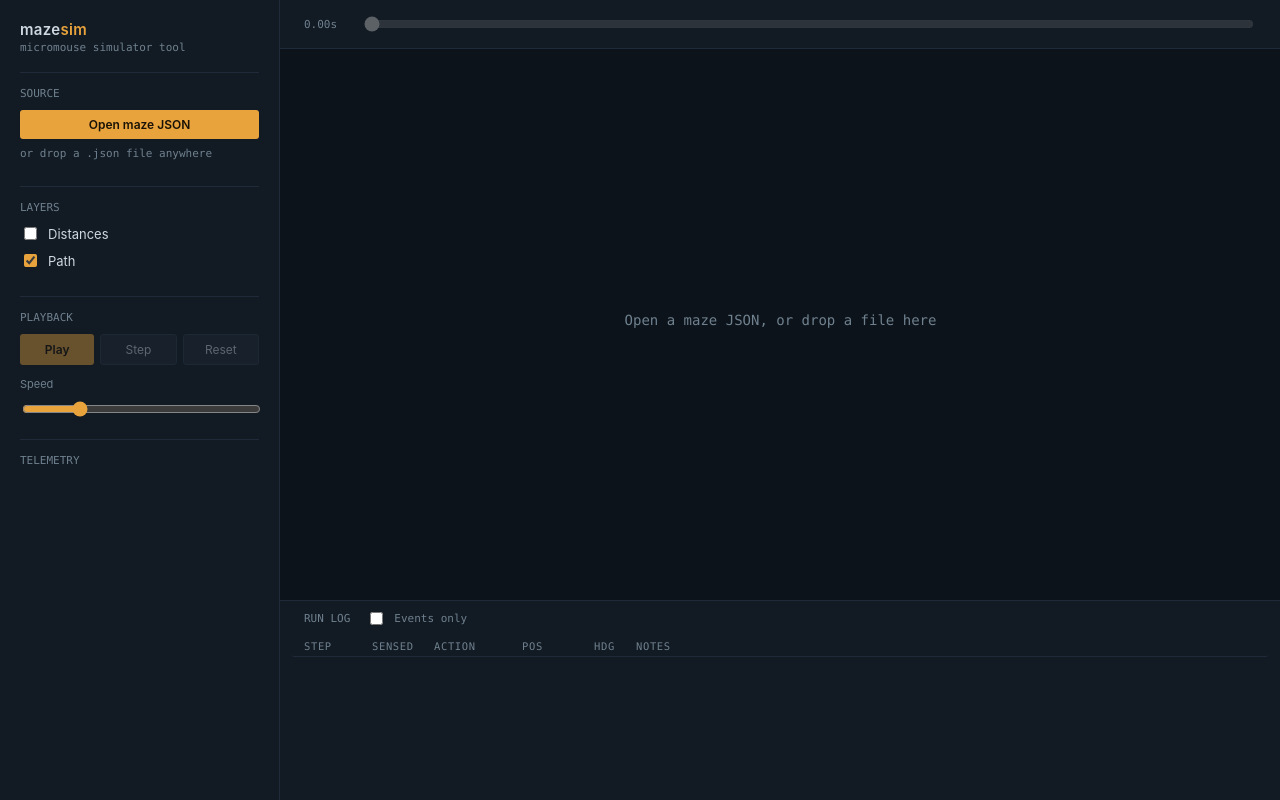
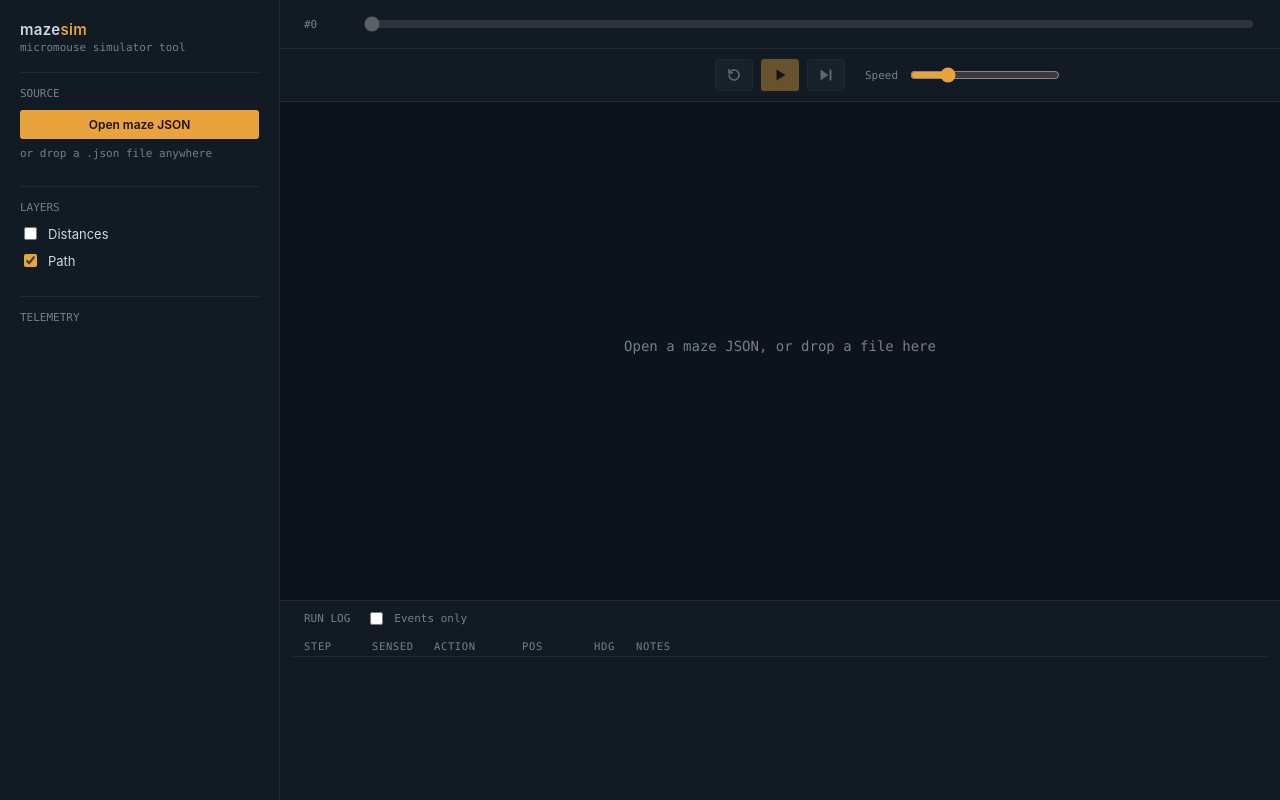
Before and after one commit to no-bugs-only-features/micromouse, a plain HTML site: page sim/ui/sim.html in a window 1280 px wide. Drawn offline with Linux system fonts and the light colour scheme.

Commit message:
update ui

```diff
--- a/sim/ui/sim.html
+++ b/sim/ui/sim.html
@@ -145,6 +145,19 @@
   #scrubBar{
     flex:1;
   }
+  #playback{
+    flex:0 0 auto; display:grid; grid-template-columns:1fr auto 1fr; align-items:center;
+    padding:10px 24px; border-bottom:1px solid var(--grid); background:var(--panel);
+  }
+  #playback .transport{display:flex; gap:8px;}
+  button.icon{width:38px; height:32px; padding:0; display:inline-flex; align-items:center; justify-content:center;}
+  button.icon svg{width:16px; height:16px; fill:currentColor;}
+  button.icon svg.line{fill:none; stroke:currentColor; stroke-width:1.7; stroke-linecap:round; stroke-linejoin:round;}
+  #playback .speed{
+    display:flex; align-items:center; gap:10px; margin-left:20px; justify-self:start;
+    font-family:var(--mono); font-size:11px; color:var(--ink-dim);
+  }
+  #playback .speed input{width:150px;}
   #canvasWrap{
     flex:1;
     display:flex;
@@ -239,19 +252,6 @@
   </div>
 
   <div class="block">
-    <div class="block-label">PLAYBACK</div>
-    <div class="btn-row">
-      <button id="playBtn" class="primary">Play</button>
-      <button id="stepBtn">Step</button>
-      <button id="resetBtn">Reset</button>
-    </div>
-    <div class="row" style="margin-top:12px;">
-      <span style="font-size:11px;color:var(--ink-dim);">Speed</span>
-    </div>
-    <input type="range" id="speed" min="0.25" max="8" step="0.25" value="2">
-  </div>
-
-  <div class="block">
     <div class="block-label">TELEMETRY</div>
     <div id="stats"></div>
   </div>
@@ -259,9 +259,19 @@
 
 <div id="main">
   <div id="scrub">
-    <span id="scrubT">0.00s</span>
+    <span id="scrubT">#0</span>
     <input type="range" id="scrubBar" min="0" max="100" value="0">
   </div>
+  <div id="playback">
+    <span></span>
+    <div class="transport">
+      <button id="resetBtn" class="icon" title="Reset" aria-label="Reset"><svg class="line" viewBox="0 0 16 16" aria-hidden="true"><path d="M3.1 8a5 5 0 1 0 1.6-3.7"/><path d="M3 2.6v3.2h3.2"/></svg></button>
+      <button id="playBtn" class="primary icon" title="Play" aria-label="Play"><svg viewBox="0 0 16 16" aria-hidden="true"><path d="M4.5 2.5v11l9-5.5z"/></svg></button>
+      <button id="stepBtn" class="icon" title="Step" aria-label="Step"><svg viewBox="0 0 16 16" aria-hidden="true"><path d="M2.5 2.5v11l8-5.5z"/><rect x="11.5" y="2.5" width="2" height="11" rx=".5"/></svg></button>
+    </div>
+    <label class="speed">Speed <input type="range" id="speed" min="0.25" max="8" step="0.25" value="2"></label>
+  </div>
+
   <div id="canvasWrap">
     <canvas id="cv"></canvas>
   </div>
@@ -423,7 +433,7 @@ function setMaze(m, source){
   m.source = source;
   maze = m; simTime = 0; playing = false; live = null; logBuildFile();
   const has = m.run_log.length > 0;
-  document.getElementById('playBtn').textContent = 'Play';
+  setPlayIcon(false);
   ['playBtn','stepBtn','resetBtn','scrubBar'].forEach(id => document.getElementById(id).disabled = !has);
   const bar = document.getElementById('scrubBar');
   bar.max = has ? m.run_log[m.run_log.length-1].t*1000 : 0;
@@ -695,7 +705,7 @@ function logSync(){                                    // follow the scrub posit
 logBody.addEventListener('click', e => {               // click a row to jump there
   const r = e.target.closest('.lrow'); if(!r || !maze) return;
   const i = +r.dataset.i;
-  playing = false; document.getElementById('playBtn').textContent = 'Play';
+  playing = false; setPlayIcon(false);
   if(live){ live.idx = i; syncLive(); }
   else if(maze.run_log.length){
     simTime = maze.run_log[i].t; document.getElementById('scrubBar').value = simTime*1000; render(); updateStats();
@@ -748,7 +758,7 @@ function syncLive(){
   const bar = document.getElementById('scrubBar');
   bar.max = live.hist.length-1; bar.value = live.idx;
   if(live.over && live.idx === live.hist.length-1) playing = false;
-  document.getElementById('playBtn').textContent = playing ? 'Pause' : 'Play';
+  setPlayIcon(playing);
   render(); updateStats();
 }
 
@@ -787,7 +797,7 @@ function tick(ts){
     const maxT = maze.run_log[maze.run_log.length-1].t;
     simTime = Math.min(maxT, simTime + dt*speed);
     document.getElementById('scrubBar').value = simTime*1000;
-    if(simTime>=maxT) playing=false, document.getElementById('playBtn').textContent='Play';
+    if(simTime>=maxT) playing=false, setPlayIcon(false);
     render();
     updateStats();
   }
@@ -846,9 +856,16 @@ function updateStats(){
 }
 
 // ---------- controls ----------
-document.getElementById('playBtn').onclick = (e)=>{
+const ICON_PLAY  = '<svg viewBox="0 0 16 16" aria-hidden="true"><path d="M4.5 2.5v11l9-5.5z"/></svg>';
+const ICON_PAUSE = '<svg viewBox="0 0 16 16" aria-hidden="true"><rect x="3.5" y="2.5" width="3.2" height="11" rx=".6"/><rect x="9.3" y="2.5" width="3.2" height="11" rx=".6"/></svg>';
+function setPlayIcon(isPlaying){
+  const b = document.getElementById('playBtn');
+  b.innerHTML = isPlaying ? ICON_PAUSE : ICON_PLAY;
+  b.title = b.ariaLabel = isPlaying ? 'Pause' : 'Play';
+}
+document.getElementById('playBtn').onclick = ()=>{
   playing = !playing;
-  e.target.textContent = playing ? 'Pause' : 'Play';
+  setPlayIcon(playing);
 };
 document.getElementById('stepBtn').onclick = ()=>{
   if(!maze) return;
@@ -859,7 +876,7 @@ document.getElementById('stepBtn').onclick = ()=>{
 document.getElementById('resetBtn').onclick = ()=>{
   if(live){ playing=false; maybeLive(true); return; }        // restart the same maze with the same start corner
   simTime=0; playing=false;
-  document.getElementById('playBtn').textContent='Play';
+  setPlayIcon(false);
   document.getElementById('scrubBar').value=0;
   render(); updateStats();
 };
@@ -868,7 +885,7 @@ document.getElementById('scrubBar').oninput = (e)=>{
   if(live){ live.idx = +e.target.value; playing=false; syncLive(); return; }
   simTime = e.target.value/1000;
   playing=false;
-  document.getElementById('playBtn').textContent='Play';
+  setPlayIcon(false);
   render(); updateStats();
 };
 ['lyHeat','lyPath'].forEach(id=>{
```
